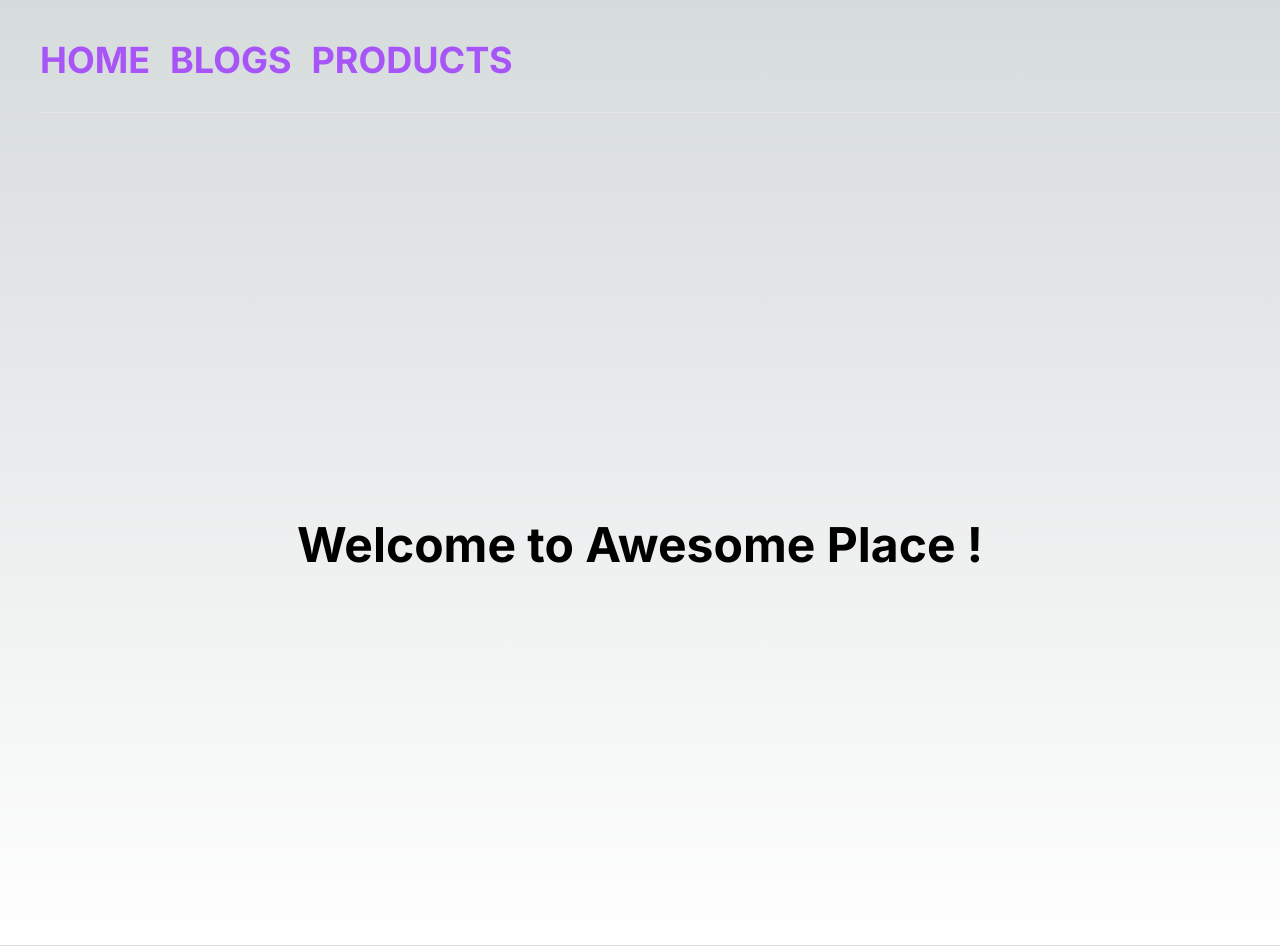
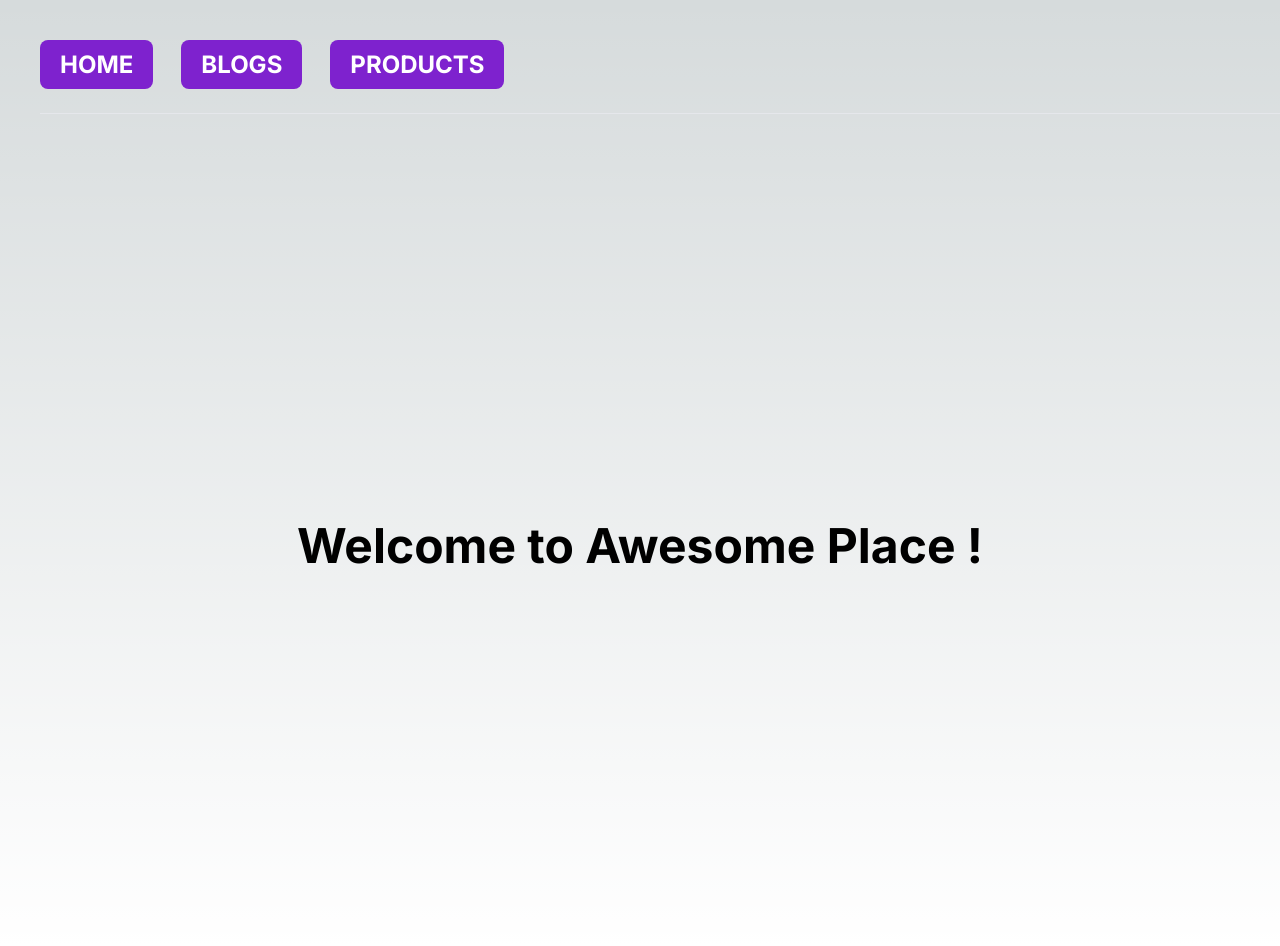
Before and after one commit to webdev-ashishk/nextjs-blog-app-with-app-router, a Next.js app: page / in a window 1280 px wide. Built offline with nearby package versions, Linux system fonts and the light colour scheme.

Commit message:
navbar changed"

```diff
--- a/app/blogs/[postId]/page.jsx
+++ b/app/blogs/[postId]/page.jsx
@@ -1,21 +1,3 @@
-// export default function Page({ params }) {
-//   console.log(params);
-//   return <div>My Post: {params.slug}</div>;
-// }
-
-// Return a list of `params` to populate the [slug] dynamic segment
-//--------- This code runs at build time--------
-
-// export async function generateStaticParams() {
-//   const posts = await fetch("https://jsonplaceholder.typicode.com/posts").then(
-//     (res) => res.json()
-//   );
-
-//   return posts.map((post) => ({
-//     postId: post.postId,
-//   }));
-// }
-
 async function GetPost({ params }) {
   // console.log(params);
 
@@ -25,15 +7,17 @@ async function GetPost({ params }) {
   const post = await res.json();
   // console.log(post);
   return (
-    <main>
-      <ul>
-        <div className="text-5xl text-purple-800 font-bold mr-10 mt-10 bg-white rounded-full p-5 text-center">
-          {post.id}
+    <main className="ml-28 mt-24 mr-28">
+      <ul className="bg-gray-300 rounded-lg">
+        <div className="border-2 rounded-lg">
+          <li className="text-purple-500 text-4xl font-bold ml-10 mt-10">
+            <span className="text-5xl text-purple-800 font-bold p-8">
+              {post.id}]
+            </span>
+            {post.title}
+          </li>
         </div>
-        <li className="text-red-500 text-4xl font-bold ml-10 mt-10">
-          {post.title}
-        </li>
-        <li className="text-3xl bg-green-200 text-black font-bold rounded-lg ml-10 mr-10 p-10 mt-10">
+        <li className="text-3xl text-purple-800 font-bold rounded-lg ml-10 mr-10 p-10 mt-10">
           {post.body}
         </li>
       </ul>
--- a/app/products/[productId]/page.jsx
+++ b/app/products/[productId]/page.jsx
@@ -18,8 +18,7 @@ export default async function ProductDetailPage({ params }) {
           <button
             type="button"
             className="text-white bg-purple-700 hover:bg-purple-800 focus:ring-4 focus:ring-purple-300 rounded-lg px-5 py-2.5 mr-2 mb-2 dark:bg-purple-600 dark:hover:bg-purple-700 focus:outline-none dark:focus:ring-purple-800
-              font-bold text-2xl
-              "
+              font-bold text-2xl"
           >
             ADD TO CARD
           </button>
--- a/components/Header.jsx
+++ b/components/Header.jsx
@@ -5,14 +5,32 @@ const Header = () => {
   return (
     <nav className="mt-10 ml-10 sticky ">
       <ul className="flex gap-5 text-4xl font-bold text-purple-500 text-center">
-        <li className="">
-          <Link href="/">HOME</Link>
+        <li>
+          <Link
+            href="/"
+            className="text-white bg-purple-700 hover:bg-purple-800 focus:ring-4 focus:ring-purple-300 rounded-lg px-5 py-2.5 mr-2 mb-2 dark:bg-purple-600 dark:hover:bg-purple-700 focus:outline-none dark:focus:ring-red-800
+              font-bold text-2xl"
+          >
+            HOME
+          </Link>
         </li>
         <li>
-          <Link href="/blogs">BLOGS</Link>
+          <Link
+            href="/blogs"
+            className="text-white bg-purple-700 hover:bg-purple-800 focus:ring-4 focus:ring-purple-300 rounded-lg px-5 py-2.5 mr-2 mb-2 dark:bg-purple-600 dark:hover:bg-purple-700 focus:outline-none dark:focus:ring-red-800
+              font-bold text-2xl"
+          >
+            BLOGS
+          </Link>
         </li>
         <li>
-          <Link href="/products">PRODUCTS</Link>
+          <Link
+            href="/products"
+            className="text-white bg-purple-700 hover:bg-purple-800 focus:ring-4 focus:ring-purple-300 rounded-lg px-5 py-2.5 mr-2 mb-2 dark:bg-purple-600 dark:hover:bg-purple-700 focus:outline-none dark:focus:ring-red-800
+              font-bold text-2xl"
+          >
+            PRODUCTS
+          </Link>
         </li>
       </ul>
       <hr className="h-px my-8 bg-gray-200 border-0 dark:bg-gray-700"></hr>
```
